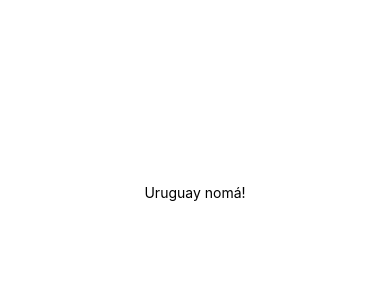
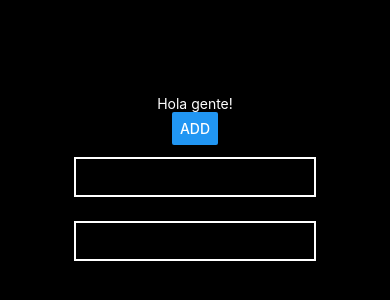
Before and after one commit to KatriEsFa/react-native-proyect, a React Native app: screen / in a window 390 px wide. Shown: the part 230-530 px from the top of the page. Built offline with nearby package versions, Linux system fonts and the light colour scheme.

Commit message:
Se intentó agregar un nuevo componente

```diff
--- a/App.js
+++ b/App.js
@@ -1,12 +1,19 @@
-import { StyleSheet, Text, View } from 'react-native';
+import { Button, StyleSheet, Text, View } from 'react-native';
 
+import LogIn from './components/login';
 import { StatusBar } from 'expo-status-bar';
+import { useState } from 'react';
 
 export default function App() {
+  const [name, setName] = useState("");
+
+
   return (
     <View style={styles.container}>
-      <Text>Uruguay nomá!</Text>
+      <Text style={styles.text}>Hola gente!</Text>
+      <Button title='Add' onPress={() => { }} />
       <StatusBar style="auto" />
+      <LogIn />
     </View>
   );
 }
@@ -14,8 +21,13 @@ export default function App() {
 const styles = StyleSheet.create({
   container: {
     flex: 1,
-    backgroundColor: '#fff',
+    backgroundColor: 'black',
     alignItems: 'center',
     justifyContent: 'center',
   },
+  text: {
+    color: 'white'
+  },
+
+
 });
--- /dev/null
+++ b/components/login.js
@@ -0,0 +1,50 @@
+import { Pressable, StyleSheet, Text, TextInput, View } from "react-native";
+
+import { useState } from "react";
+
+const LogIn = () => {
+    const [user, setUser] = useState("");
+    const [pass, setPass] = useState("");
+
+    const handleUserInput = (text) => setUser(text);
+    const handlePassInput = (pass) => setPass(pass);
+
+    const clgPressable = () => {
+        console.log("Aprestaste Entrar")
+    }
+    return (
+        <>
+            <View>
+                <TextInput
+                    style={styles.userInput}
+                    onChangeText={handleUserInput}
+                    value={user}
+                    placeholder="Usuario"
+                />
+                <TextInput
+                    style={styles.userInput}
+                    secureTextEntry={true}
+                    onChangeText={handlePassInput}
+                    value={pass}
+                    placeholder="Contraseña"
+                />
+                <Pressable onPress={() => clgPressable()} disabled={user.length > 1 || pass.length > 1 ? true : false}>
+                    <Text> Entrar </Text>
+                </Pressable>
+            </View>
+        </>
+    )
+}
+
+const styles = StyleSheet.create({
+    userInput: {
+        borderWidth: 2,
+        borderColor: 'white',
+        padding: 10,
+        height: 40,
+        margin: 12,
+        //styles del input
+    }
+})
+
+export default LogIn
```
